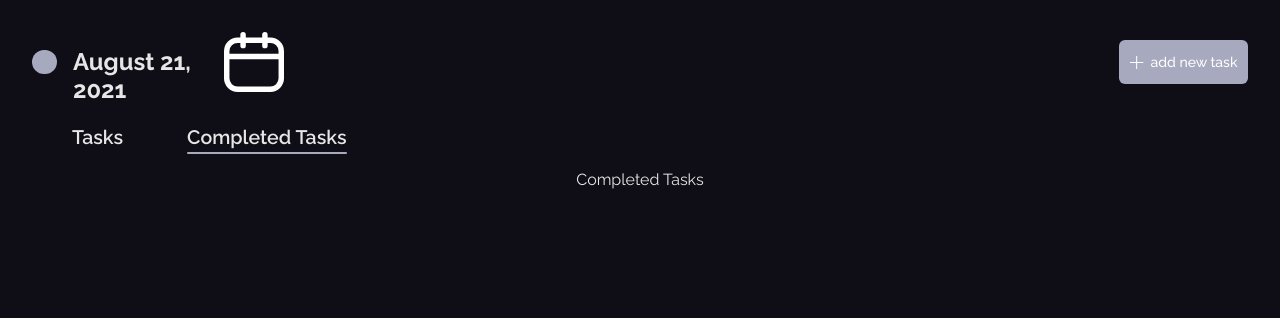
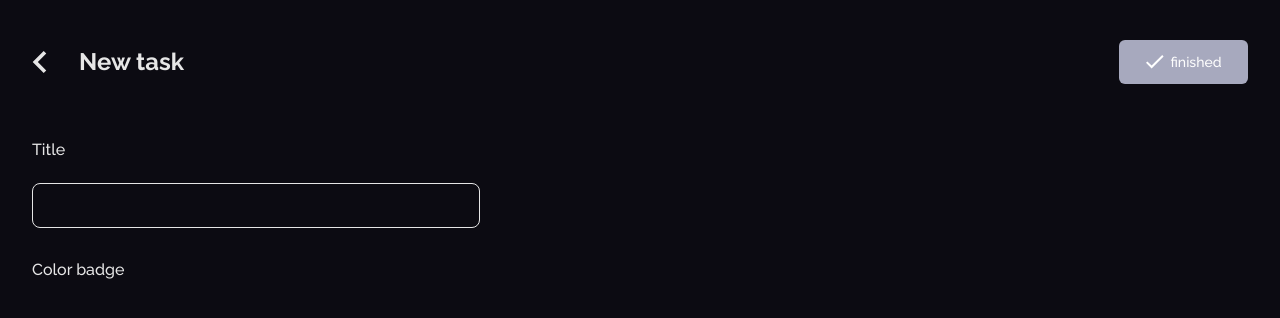
Before and after one commit to Adekxnle/checked, a React (Create React App) app: page /completed-tasks in a window 1280 px wide. Shown: the top 318 px of the page. Built offline with nearby package versions, Linux system fonts and the light colour scheme.

Commit message:
back on the beat!

```diff
--- a/src/App.js
+++ b/src/App.js
@@ -2,7 +2,7 @@ import './App.css';
 import Header from './components/Header';
 import Tasks from './views/Tasks';
 import CompletedTasks from './views/CompletedTasks';
-// import NewTask from './views/NewTask';
+import NewTask from './views/NewTask';
 import { Switch, Route } from 'react-router-dom';
 
 function App() {
@@ -19,7 +19,7 @@ function App() {
           </Route>
         </Switch>
       </div>
-      {/* <NewTask /> */}
+      <NewTask />
     </div>
   );
 }
--- a/src/views/NewTask.css
+++ b/src/views/NewTask.css
@@ -30,12 +30,12 @@
   font-weight: bold;
 }
 
-.finished-btn {
+.btn-finished {
   align-self: center;
   min-width: 15ch;
 }
 
-.finished-btn img {
+.btn-finished img {
   margin-right: 0.5em;
 }
 
--- a/src/views/NewTask.js
+++ b/src/views/NewTask.js
@@ -1,6 +1,6 @@
 import './NewTask.css';
 import NavIcon from '../assets/navigation-back.svg';
-import Checked from '../assets/checked.svg';
+import Checked from '../assets/checked-white.svg';
 
 function NewTask() {
   return (
@@ -10,8 +10,8 @@ function NewTask() {
           <img src={NavIcon} alt='navigation icon' />
           <h1>New task</h1>
         </div>
-        <button className='finished-btn'>
-          <img src={Checked} alt='plus icon' />
+        <button className='btn-finished'>
+          <img src={Checked} alt='checked icon' />
           <span>finished</span>
         </button>
       </div>
```
Also changed, not shown: src/assets/checked-white.svg (added).
